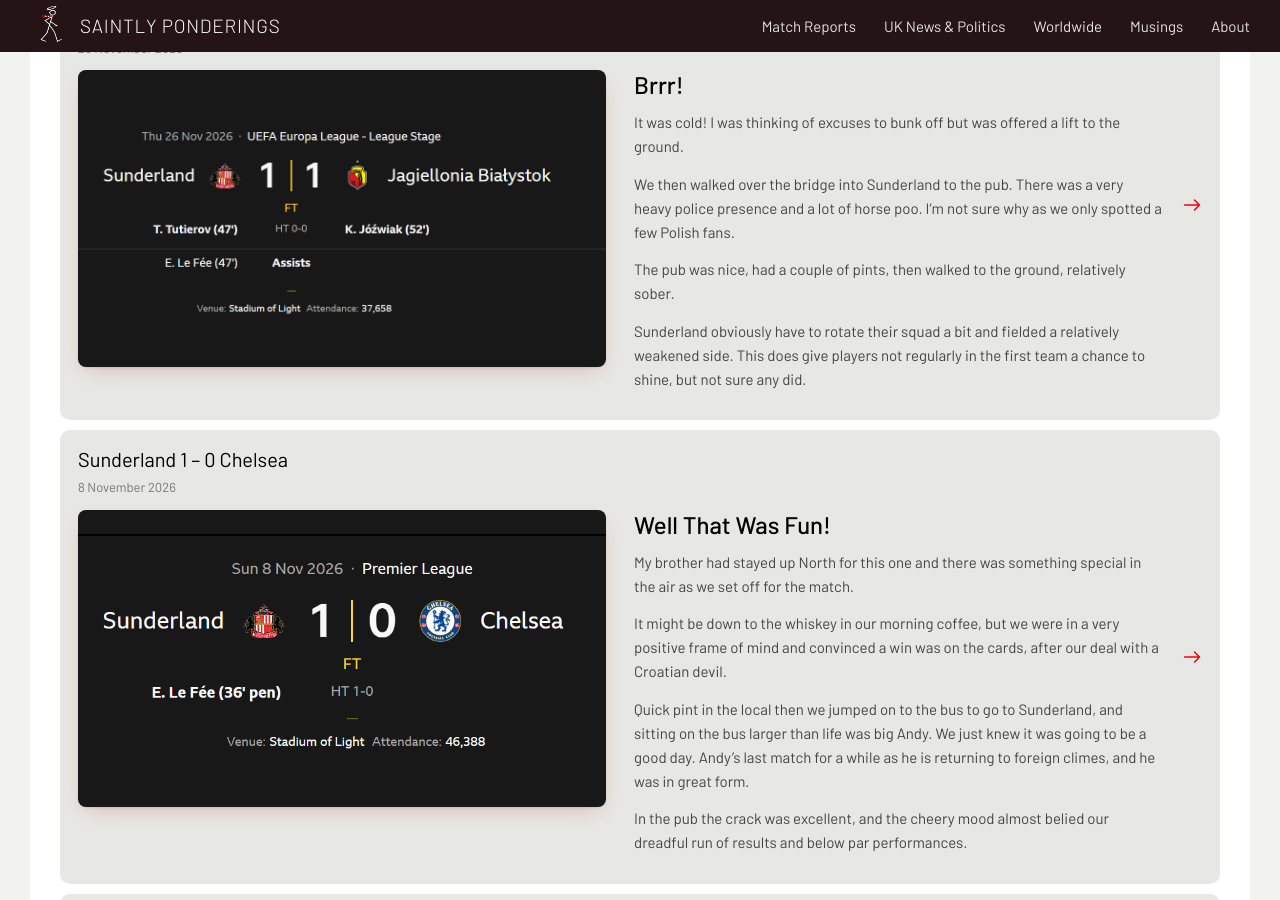
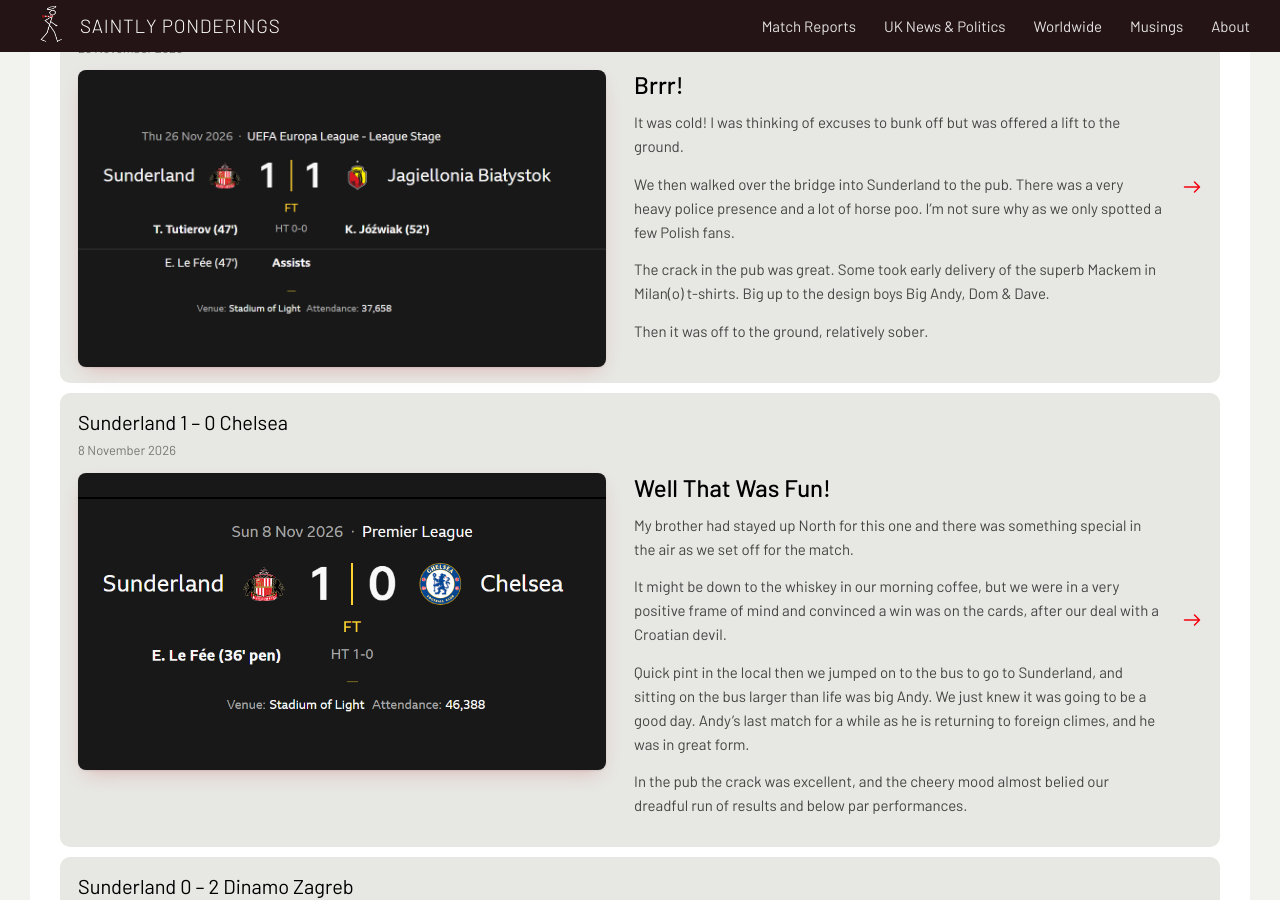
Before and after one commit to s41nty-ui/Saintly-ponderings, a Jekyll site: the page built from index.html, in a window 1280 px wide and 900 px high, scrolled down 948 px. Built offline with Jekyll 4.4.1, drawn with Linux system fonts in a browser that asks for light colours; nearby versions of some CDN libraries.

Commit message:
Update _match-reports/jagiellonia.md (via Pages CMS)

```diff
--- a/_match-reports/jagiellonia.md
+++ b/_match-reports/jagiellonia.md
@@ -15,7 +15,9 @@ It was cold! I was thinking of excuses to bunk off but was offered a lift to the
 
 We then walked over the bridge into Sunderland to the pub. There was a very heavy police presence and a lot of horse poo. I’m not sure why as we only spotted a few Polish fans.
 
-The pub was nice, had a couple of pints, then walked to the ground, relatively sober.
+The crack in the pub was great. Some took early delivery of the superb Mackem in Milan(o) t-shirts. Big up to the design boys Big Andy, Dom & Dave.
+
+Then it was off to the ground, relatively sober.
 
 Sunderland obviously have to rotate their squad a bit and fielded a relatively weakened side. This does give players not regularly in the first team a chance to shine, but not sure any did.
 
```
